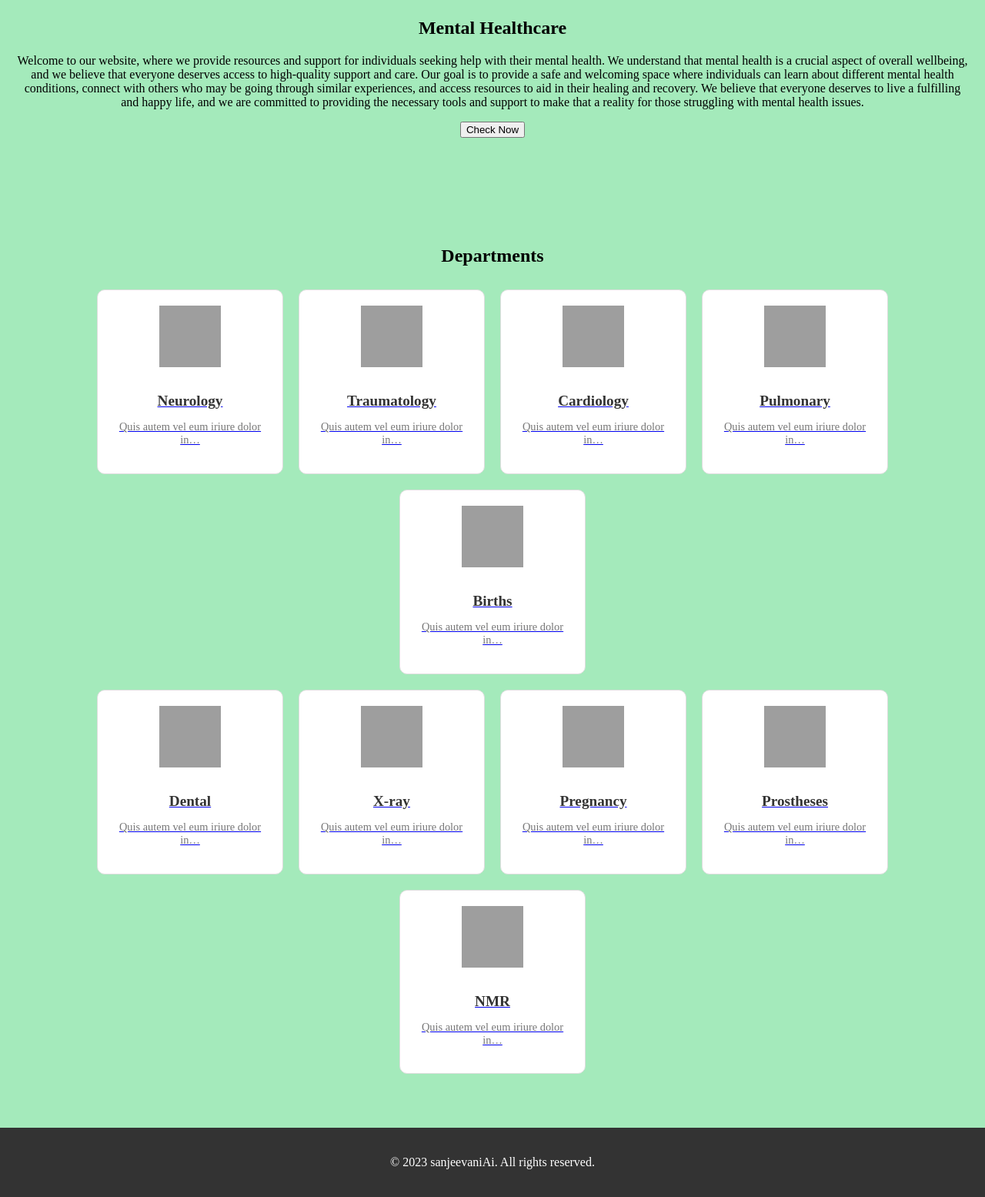
After one commit to Ritwik1607/Sanjeevani-ai, a Flask app: template templates/telemedicine.html in a window 1280 px wide. The commit adds this page. Shown: the part 1697-3252 px from the top of the page at 77% size. Run offline with Flask 3, Linux system fonts and the light colour scheme; the template is opened without the code that fills it, so the values that code supplies are empty; grey boxes are pictures that could not be loaded.

Commit message:
Add files via upload

```diff
--- /dev/null
+++ b/templates/loader.css
@@ -0,0 +1,310 @@
+html {
+    height: 100%;
+    width: 100%;
+  }
+
+  body {
+    margin: 0;
+    padding: 0;
+  }
+
+
+  .logo img {
+    height: 5rem;
+    max-width: 25vw;
+  }
+
+  .before-nav {
+    display: flex;
+    justify-content: space-between;
+  }
+
+  .login {
+    display: flex;
+    justify-content: center;
+    align-items: center;
+    padding-right: 1rem;
+  }
+
+  .login button {
+    width: 10rem;
+    height: 3rem;
+    background-color: white;
+    border: 1px solid #ff9933;
+    color: #ff9933;
+    cursor: pointer;
+    border-radius: 1rem;
+  }
+
+
+  .login button:hover {
+    transform: scale(1.1);
+    transition: all 0.5s;
+  }
+
+  #navbar {
+    height: 3rem;
+    background-color: rgba(19, 136, 8, 255);
+    overflow: hidden;
+    display: flex;
+
+  }
+
+  .nav-buffer {
+    padding-left: 25vw;
+  }
+
+  .navbar-list {
+    display: flex;
+    justify-content: space-around;
+    align-items: center;
+    height: 100%;
+    width: 100%;
+    margin: 0;
+    padding: 0;
+    text-decoration: none;
+    list-style: none;
+  }
+
+  .navbar-list a {
+    text-decoration: none;
+    color: white;
+  }
+
+  .navbar-list a:active {
+    text-decoration: underline;
+  }
+
+  .navbar-list a:hover {
+    text-decoration: underline;
+  }
+
+  .marquee {
+    flex: 1;
+    overflow: hidden;
+    white-space: nowrap;
+    box-sizing: border-box;
+  }
+
+  .marquee p {
+    display: inline-block;
+    padding-left: 100%;
+    animation: marquee 20s linear infinite;
+    font-size: 1.6rem;
+    color: #ff9933;
+  }
+
+  @keyframes marquee {
+    0% {
+      transform: translate(0, 0);
+    }
+
+    100% {
+      transform: translate(-100%, 0);
+    }
+  }
+
+  .first-page {
+    display: flex;
+    justify-content: center;
+    align-items: center;
+  }
+
+  .first-page img {
+    max-width: 90vw;
+  }
+
+  .slider-buffer {
+    display: flex;
+    justify-content: center;
+    align-items: center;
+    margin-bottom: 5rem;
+
+  }
+
+  .hero-slider {
+    width: 90vw;
+    overflow: hidden;
+    position: relative;
+    border-radius: 2vw;
+    border: 2px solid #ff9933;
+    margin-bottom: 5rem;
+  }
+
+  .slider {
+    display: flex;
+    transition: transform 1s ease-in-out;
+  }
+
+  .slide {
+    min-width: 100%;
+    transition: opacity 1s ease-in-out;
+  }
+
+  .slide img {
+    width: 100%;
+    height: 100%;
+    object-fit: cover;
+  }
+
+  .chat-button {
+    z-index: 1;
+    position: fixed;
+    background-color: #ff9933;
+    color: white;
+    border: none;
+    padding: 1rem 2rem;
+    font-size: 1.2rem;
+    cursor: pointer;
+    border-radius: 1rem;
+    bottom: 10%;
+    left: 2%;
+    transition: all 0.5s ease-in-out;
+    ;
+    background-image: url('images/assessment.gif');
+    background-size: cover;
+    background-repeat: no-repeat;
+    width: 50px;
+    height: 60px;
+    text-indent: -9999px;
+  }
+
+
+  .chat-button:hover {
+    background-color: #cc7a29;
+    width: auto;
+    height: auto;
+    padding: 1rem 2rem;
+    text-indent: 0;
+    background-image: none;
+  }
+
+  .chat-button::after {
+    content: "HANUMAN ChatBot";
+    display: inline-block;
+    visibility: hidden;
+    opacity: 0;
+    transition: visibility 0s, opacity 0.5s linear, margin-left 0.3s ease-in-out;
+  }
+
+  .chat-button:hover::after {
+    visibility: visible;
+    opacity: 1;
+    margin-left: 10px;
+  }
+
+  .last-page {
+    display: flex;
+    justify-content: center;
+    align-items: center;
+  }
+
+  .last-page img {
+    max-width: 100vw;
+  }
+
+  /* telemedicine-style.css */
+
+  .main-section {
+    padding: 60px 20px;
+    text-align: center;
+    background-color: #a4eabb;
+  }
+
+  .content-wrapper {
+    display: flex;
+    justify-content: space-around;
+    align-items: center;
+    margin-bottom: 40px;
+  }
+
+  .content-wrapper img {
+    max-width: 20vw;
+    height: auto;
+  }
+
+  .text-content {
+    max-width: 600px;
+    text-align: left;
+  }
+
+  .text-content h1 {
+    font-size: 2.5em;
+    margin-bottom: 20px;
+    color: #333;
+  }
+
+  .text-content p {
+    font-size: 1.2em;
+    line-height: 1.6;
+    color: #555;
+  }
+
+  .mental-healthcare-content img {
+    max-width: 40vw;
+  }
+
+  .button-group .custom-button {
+    display: inline-block;
+    padding: 10px 20px;
+    background-color: #87d98a;
+    color: white;
+    border: none;
+    border-radius: 5px;
+    text-decoration: none;
+    margin-top: 20px;
+  }
+
+  .button-group .custom-button.secondary {
+    background-color: #f44336;
+  }
+
+  .image-content img {
+    width: 100%;
+    max-width: 400px;
+  }
+
+  .departments-grid {
+    display: flex;
+    justify-content: center;
+    flex-wrap: wrap;
+  }
+
+  .department-card {
+    background-color: #fff;
+    border: 1px solid #ddd;
+    border-radius: 10px;
+    padding: 20px;
+    margin: 10px;
+    max-width: 200px;
+    text-align: center;
+    transition: transform 0.3s;
+  }
+
+  .department-card:hover {
+    transform: scale(1.05);
+  }
+
+  .department-card img {
+    width: 80px;
+    height: 80px;
+    margin-bottom: 10px;
+  }
+
+  .department-card h3 {
+    font-size: 1.2em;
+    margin-bottom: 10px;
+    color: #333;
+  }
+
+  .department-card p {
+    font-size: 0.9em;
+    color: #777;
+  }
+
+  footer {
+    background-color: #333;
+    color: #fff;
+    padding: 20px 0;
+    text-align: center;
+  }
--- /dev/null
+++ b/templates/telemedicine.html
@@ -0,0 +1,176 @@
+<!DOCTYPE html>
+<html>
+
+<head>
+  <meta charset="utf-8">
+  <meta name="viewport" content="width=device-width">
+  <title>replit</title>
+  <link rel="stylesheet" href="../static/css/loader.css">
+</head>
+
+<body>
+  <div class="before-nav">
+    <div class="logo">
+      <img src="images/sanjeevaniai_img.png" alt="Google Logo">
+    </div>
+    <div class="marquee">
+      <p>Welcome to Sanjeevani AI - Revolutionizing Healthcare! Empowering you with AI-driven health support for a
+        better tomorrow.</p>
+    </div>
+    <div class="login">
+      <a href="login.html"><button>Login / Signup</button></a>
+    </div>
+  </div>
+  <nav id="navbar">
+    <ul class="nav-buffer">
+    </ul>
+    <ul class="navbar-list"">
+        <li><a  href="loader.html">Home</a></li>
+      <li><a href="AboutUs.html">About us</a></li>
+      <li><a href="telemedicine.html">telemedicine</a></li>
+        <li><a href=" resources.html">Resourses</a></li>
+      <li><a href="faq.html">FAQ</a></li>
+    </ul>
+  </nav>
+  <section class="main-section" id="home">
+    <div class="content-wrapper">
+      <div class="text-content">
+        <h1>Bringing The Future Of Healthcare.</h1>
+        <p>The future of healthcare is being shaped by advancements in technology and a growing emphasis on
+          personalized, patient-centered care. Wearable devices, telemedicine, and artificial intelligence are
+          transforming the way healthcare is delivered, making it more accessible and efficient. From remote patient
+          monitoring to virtual consultations and precision medicine, these tools are enabling healthcare providers to
+          tailor treatments to individual patients' needs, ultimately improving outcomes and reducing costs.</p>
+        <div class="button-group">
+          <a href="dr-apo-page.html" class="custom-button">Book Now</a>
+          <a href="#departments" class="custom-button secondary">Explore</a>
+        </div>
+      </div>
+      <div class="image-content">
+        <img src="images/3dpic1 (1).png" alt="doctor-image">
+      </div>
+    </div>
+  </section>
+
+  <section class="main-section" id="services">
+    <div class="content-wrapper">
+      <div class="image-content">
+        <img src="images/3dpic1 (2).png" alt="doctor-image">
+      </div>
+      <div class="text-content">
+        <h1>Telemedicine</h1>
+        <p>We are excited to introduce you to the world of telemedicine. Telemedicine is a cutting-edge technology that
+          allows patients to connect with healthcare professionals from anywhere, at any time, through video
+          conferencing, phone calls, or messaging platforms. With telemedicine, you can receive high-quality medical
+          care without leaving your home or office, making it a convenient and cost-effective option for many patients.
+          Our website offers a range of telemedicine services, including virtual consultations, remote monitoring, and
+          prescription management. We are committed to providing you with personalized care and ensuring that you have
+          access to the medical expertise you need, when you need it.</p>
+        <a href="telemedicine-page.html" class="custom-button">Check Now</a>
+      </div>
+    </div>
+  </section>
+
+  <section class="main-section" id="mental-healthcare">
+    <div class="mental-healthcare-content"">
+            <img src=" images/3dpic2(2).png" alt="mental-healthcare">
+      <h1>Mental Healthcare</h1>
+      <p>Welcome to our website, where we provide resources and support for individuals seeking help with their mental
+        health. We understand that mental health is a crucial aspect of overall wellbeing, and we believe that everyone
+        deserves access to high-quality support and care. Our goal is to provide a safe and welcoming space where
+        individuals can learn about different mental health conditions, connect with others who may be going through
+        similar experiences, and access resources to aid in their healing and recovery. We believe that everyone
+        deserves to live a fulfilling and happy life, and we are committed to providing the necessary tools and support
+        to make that a reality for those struggling with mental health issues.</p>
+      <a href="dr-apo-page.html" class="custom-button"><button>Check Now</button></a>
+    </div>
+  </section>
+
+  <section class="main-section" id="departments">
+    <div class="text-center">
+      <h1>Departments</h1>
+    </div>
+    <div class="departments-grid">
+      <a href="dr-apo-page.html">
+        <div class="department-card">
+          <img src="https://health-center.vamtam.com/wp-content/uploads/2014/03/icon6.png" alt="Neurology">
+          <h3>Neurology</h3>
+          <p>Quis autem vel eum iriure dolor in…</p>
+        </div>
+      </a>
+      <a href="dr-apo-page.html">
+        <div class="department-card">
+          <img src="https://health-center.vamtam.com/wp-content/uploads/2014/03/icon5.png" alt="Traumatology">
+          <h3>Traumatology</h3>
+          <p>Quis autem vel eum iriure dolor in…</p>
+        </div>
+      </a>
+      <a href="dr-apo-page.html">
+        <div class="department-card">
+          <img src="https://health-center.vamtam.com/wp-content/uploads/2014/03/icon3.png" alt="Cardiology">
+          <h3>Cardiology</h3>
+          <p>Quis autem vel eum iriure dolor in…</p>
+        </div>
+      </a>
+      <a href="dr-apo-page.html">
+        <div class="department-card">
+          <img src="https://health-center.vamtam.com/wp-content/uploads/2014/03/icon2.png" alt="Pulmonary">
+          <h3>Pulmonary</h3>
+          <p>Quis autem vel eum iriure dolor in…</p>
+        </div>
+      </a>
+      <a href="dr-apo-page.html">
+        <div class="department-card">
+          <img src="https://health-center.vamtam.com/wp-content/uploads/2014/03/icon1.png" alt="Births">
+          <h3>Births</h3>
+          <p>Quis autem vel eum iriure dolor in…</p>
+        </div>
+      </a>
+    </div>
+    <div class="departments-grid">
+      <a href="dr-apo-page.html">
+        <div class="department-card">
+          <img src="https://health-center.vamtam.com/wp-content/uploads/2014/03/icon7.png" alt="Dental">
+          <h3>Dental</h3>
+          <p>Quis autem vel eum iriure dolor in…</p>
+        </div>
+      </a>
+      <a href="dr-apo-page.html">
+        <div class="department-card">
+          <img src="https://health-center.vamtam.com/wp-content/uploads/2014/03/icon9.png" alt="X-ray">
+          <h3>X-ray</h3>
+          <p>Quis autem vel eum iriure dolor in…</p>
+        </div>
+      </a>
+      <a href="dr-apo-page.html">
+        <div class="department-card">
+          <img src="https://health-center.vamtam.com/wp-content/uploads/2014/03/icon8.png" alt="Pregnancy">
+          <h3>Pregnancy</h3>
+          <p>Quis autem vel eum iriure dolor in…</p>
+        </div>
+      </a>
+      <a href="dr-apo-page.html">
+        <div class="department-card">
+          <img src="https://health-center.vamtam.com/wp-content/uploads/2014/03/icon11.png" alt="Prostheses">
+          <h3>Prostheses</h3>
+          <p>Quis autem vel eum iriure dolor in…</p>
+        </div>
+      </a>
+      <a href="dr-apo-page.html">
+        <div class="department-card">
+          <img src="https://health-center.vamtam.com/wp-content/uploads/2014/03/icon12.png" alt="NMR">
+          <h3>NMR</h3>
+          <p>Quis autem vel eum iriure dolor in…</p>
+        </div>
+      </a>
+    </div>
+  </section>
+
+  <footer class="bg-slate-800 text-gray-300">
+    <div class="footer-content">
+      <p>&copy; 2023 sanjeevaniAi. All rights reserved.</p>
+    </div>
+  </footer>
+</body>
+
+</html>
```
Also changed, not shown: templates/index.js (added, +36 -0 lines), templates/loader.html (+74 -26 lines).
